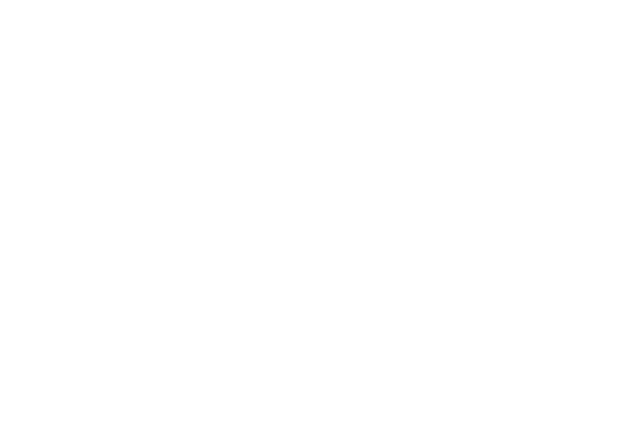
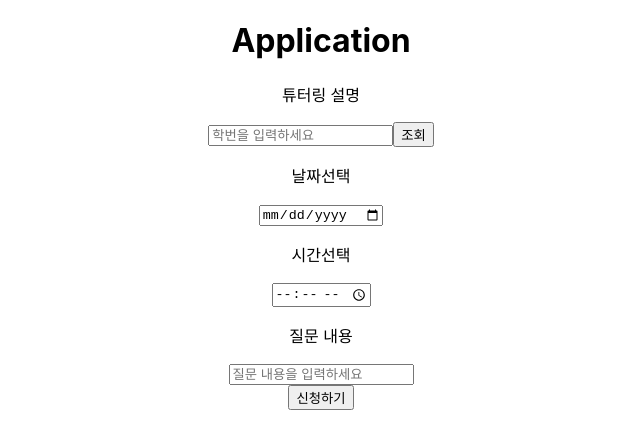
Before and after one commit to hun9008/ajouton_tutor, a React (Create React App) app in the folder front/ajouton/: page /TutorApplication in a window 1280 px wide. Shown: the top 448 px of the page, without its empty margins (319-959 px from the left). Built offline with nearby package versions, Linux system fonts and the light colour scheme.

Commit message:
Feat: TutorApplication

```diff
--- a/front/ajouton/package.json
+++ b/front/ajouton/package.json
@@ -8,7 +8,9 @@
     "@testing-library/react": "^13.4.0",
     "@testing-library/user-event": "^13.5.0",
     "react": "^18.2.0",
+    "react-datepicker": "^4.21.0",
     "react-dom": "^18.2.0",
+    "react-router-dom": "^6.17.0",
     "react-scripts": "5.0.1",
     "web-vitals": "^2.1.4"
   },
--- a/front/ajouton/src/App.js
+++ b/front/ajouton/src/App.js
@@ -1,10 +1,19 @@
+import { BrowserRouter as Router, Route, Routes } from 'react-router-dom';
 import Login from './login';
 import './App.css';
+import TutorApplication from './TutorApplication';
 
 function App() {
   return (
     <div className="App">
-      <Login/>
+
+
+      <Router>
+        <Routes>
+          <Route path='/' element={<Login />} />
+          <Route path='/TutorApplication' element={<TutorApplication />} />
+        </Routes>
+      </Router>
     </div>
   );
 }
--- /dev/null
+++ b/front/ajouton/src/TutorAllpication.css
@@ -0,0 +1,6 @@
+.title {
+    text-align: center;
+    font-size: 30px;
+    font-weight: bold;
+    margin-bottom: 20px;
+}
--- /dev/null
+++ b/front/ajouton/src/TutorApplication.js
@@ -0,0 +1,44 @@
+import React from 'react';
+
+
+
+
+function ToutorApplication() {
+
+    return (
+        <div>
+            <h1 className="title">Application</h1>
+            <p>튜터링 설명</p>
+
+            <div className="container">
+
+                <div className="studentnum">
+
+                    <input type="text" placeholder="학번을 입력하세요"></input>
+                    <button>조회</button>
+
+                    <p>날짜선택</p>
+                    <input type="date"></input>
+
+                    <p>시간선택</p>
+                    <input type="time"></input>
+
+                    <p>질문 내용</p>
+                    <input type="text" placeholder="질문 내용을 입력하세요"></input>
+
+
+
+
+
+
+                </div>
+                <button>신청하기</button>
+            </div>
+
+
+
+        </div>
+    );
+}
+
+export default ToutorApplication;
```
Also changed, not shown: 2 other files (tests, documents, lock files or other folders).
